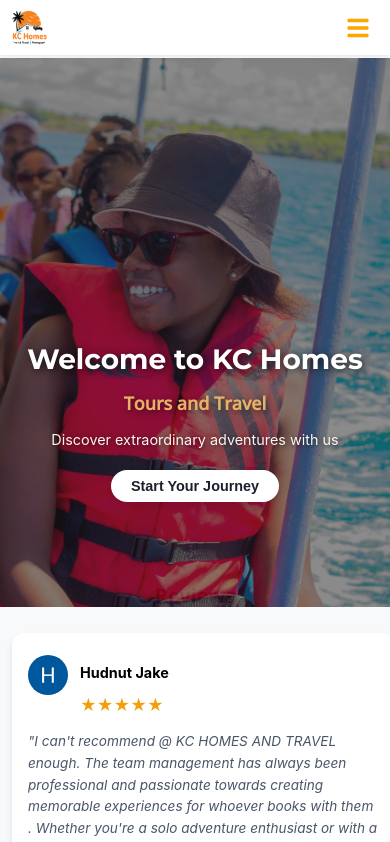
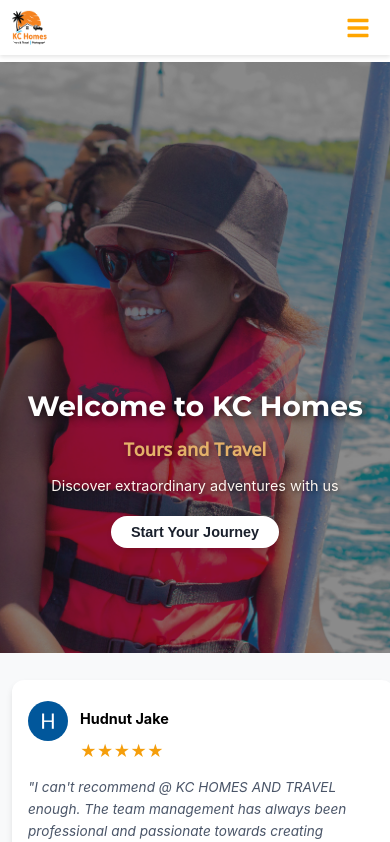
Before and after one commit to jill-7/kc-homes, a React (Create React App) app: page / in a window 390 px wide. Shown: the top 842 px of the page. Built offline with nearby package versions, Linux system fonts and the light colour scheme.

Commit message:
media query

```diff
--- a/src/Home.css
+++ b/src/Home.css
@@ -303,8 +303,8 @@
    /* Mobile Styles (up to 768px) */
 @media (max-width: 768px) {
   .slideshow-container {
-    height: 65vh;
-    margin-top: 76px;
+    height: 70vh;
+    margin-top: 80px;
     margin-bottom: 25px;
   }
   .slideshow-image {
@@ -412,8 +412,8 @@
 /* Small Mobile (up to 480px) */
 @media (max-width: 480px) {
   .slideshow-container {
-    height: 65vh;
-    margin-top: 76px;
+    height: 70vh;
+    margin-top: 80px;
     margin-bottom: 25px;
   }
   .slideshow-image {
```
